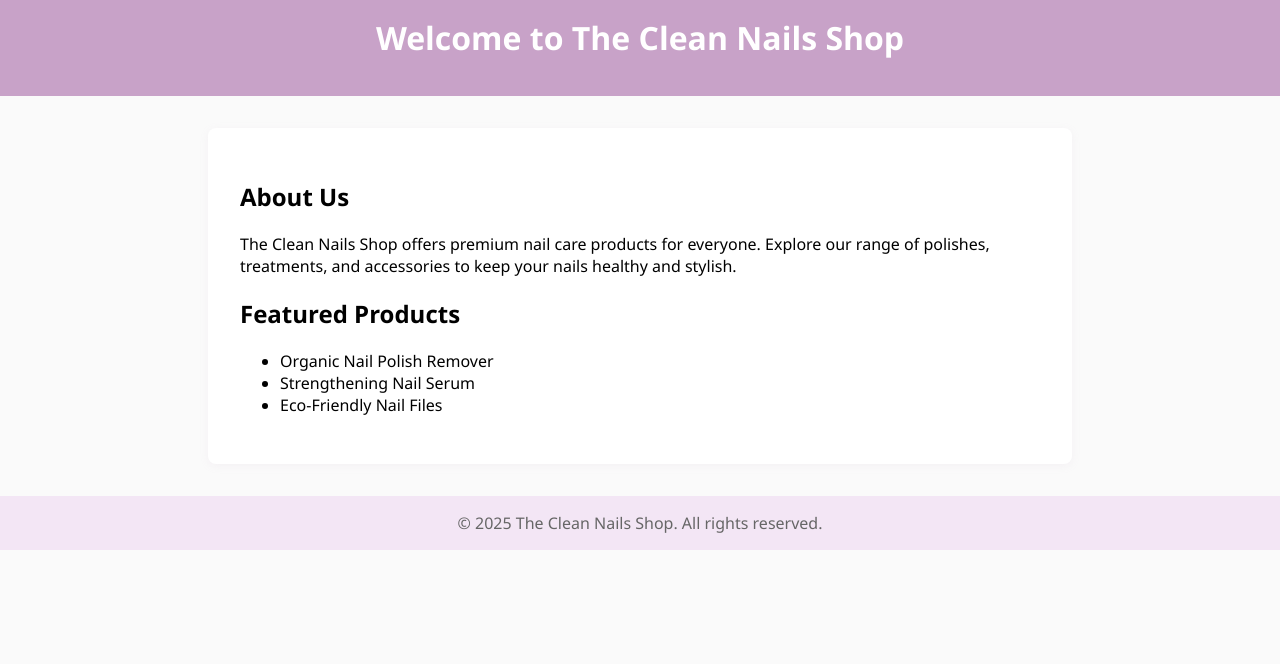
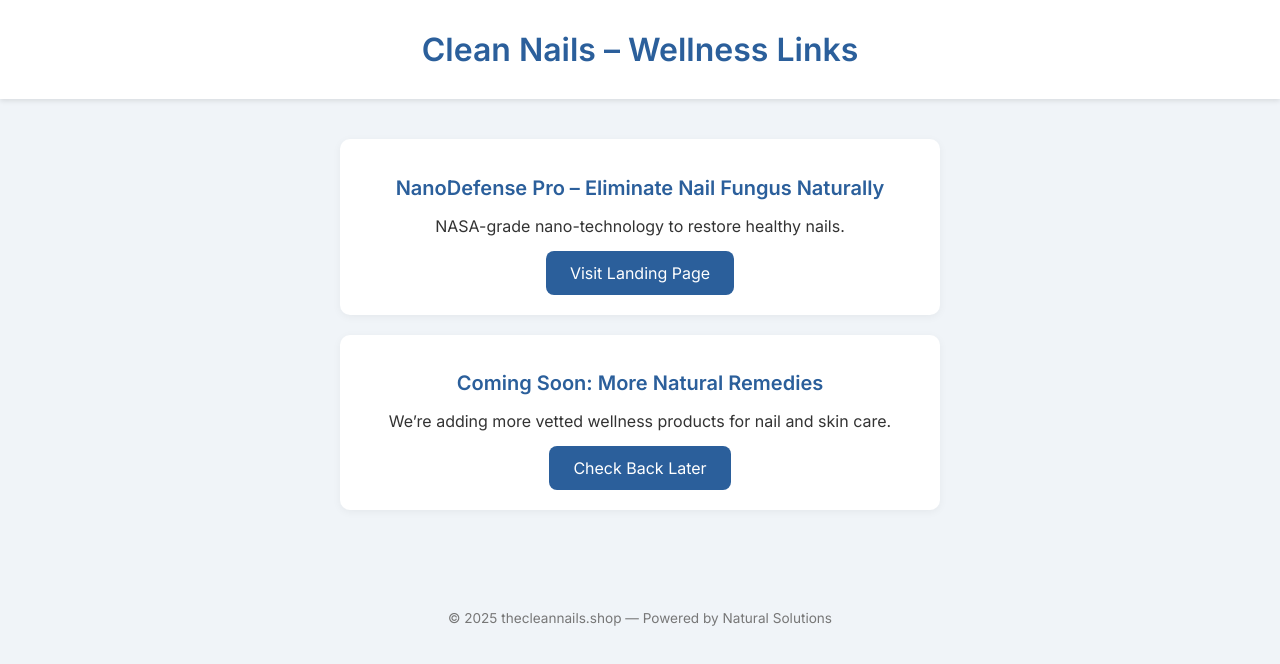
Before and after one commit to xuanpaite/the-clean-nails-shop, a plain HTML site: page index.html in a window 1280 px wide. Drawn offline with Linux system fonts and the light colour scheme.

Commit message:
Update index.html

```diff
--- a/index.html
+++ b/index.html
@@ -2,59 +2,96 @@
 <html lang="en">
 <head>
   <meta charset="UTF-8">
-    <title>The Clean Nails Shop</title>
   <meta name="viewport" content="width=device-width, initial-scale=1.0">
+  <title>Clean Nails | Natural Health Solutions</title>
+  <meta name="description" content="Explore top natural solutions for nail health. Discover NanoDefense Pro and more.">
+  <link href="https://fonts.googleapis.com/css2?family=Inter:wght@400;600&display=swap" rel="stylesheet">
   <style>
     body {
-            font-family: 'Segoe UI', Arial, sans-serif;
-            background: #fafafa;
+      font-family: 'Inter', sans-serif;
+      background: #f0f4f8;
       margin: 0;
       padding: 0;
+      color: #333;
     }
     header {
-            background: #c8a2c8;
-            color: #fff;
-            padding: 1rem 2rem;
+      background-color: #ffffff;
+      padding: 30px 20px;
+      text-align: center;
+      box-shadow: 0 2px 5px rgba(0,0,0,0.1);
+    }
+    header h1 {
+      font-size: 2rem;
+      color: #2b5f9b;
+      margin: 0;
+    }
+    main {
+      padding: 40px 20px;
+      max-width: 600px;
+      margin: auto;
+    }
+    .link-box {
+      background: #ffffff;
+      padding: 20px;
+      margin-bottom: 20px;
+      border-radius: 10px;
+      box-shadow: 0 2px 8px rgba(0,0,0,0.05);
       text-align: center;
     }
-        main {
-            max-width: 800px;
-            margin: 2rem auto;
-            background: #fff;
-            padding: 2rem;
+    .link-box h2 {
+      font-size: 1.25rem;
+      color: #2b5f9b;
+      margin-bottom: 10px;
+    }
+    .link-box p {
+      font-size: 1rem;
+      margin-bottom: 15px;
+    }
+    .link-box a {
+      text-decoration: none;
+      padding: 12px 24px;
+      background-color: #2b5f9b;
+      color: white;
       border-radius: 8px;
-            box-shadow: 0 2px 8px rgba(200,162,200,0.1);
+      display: inline-block;
+      transition: background-color 0.3s;
     }
-        h1 {
-            margin-top: 0;
+    .link-box a:hover {
+      background-color: #1d4172;
     }
     footer {
       text-align: center;
-            color: #666;
-            margin-top: 2rem;
-            padding: 1rem 0;
-            background: #f3e6f5;
+      font-size: 0.85rem;
+      color: #777;
+      margin-top: 40px;
+      padding-bottom: 20px;
     }
   </style>
 </head>
 <body>
+
   <header>
-        <h1>Welcome to The Clean Nails Shop</h1>
+    <h1>Clean Nails – Wellness Links</h1>
   </header>
+
   <main>
-        <h2>About Us</h2>
-        <p>
-            The Clean Nails Shop offers premium nail care products for everyone. Explore our range of polishes, treatments, and accessories to keep your nails healthy and stylish.
-        </p>
-        <h2>Featured Products</h2>
-        <ul>
-            <li>Organic Nail Polish Remover</li>
-            <li>Strengthening Nail Serum</li>
-            <li>Eco-Friendly Nail Files</li>
-        </ul>
+    <div class="link-box">
+      <h2>NanoDefense Pro – Eliminate Nail Fungus Naturally</h2>
+      <p>NASA-grade nano-technology to restore healthy nails.</p>
+      <a href="/nanodefense.html">Visit Landing Page</a>
+    </div>
+
+    <!-- You can duplicate this box to add more products or funnels -->
+    <div class="link-box">
+      <h2>Coming Soon: More Natural Remedies</h2>
+      <p>We’re adding more vetted wellness products for nail and skin care.</p>
+      <a href="#">Check Back Later</a>
+    </div>
   </main>
+
   <footer>
-        &copy; 2025 The Clean Nails Shop. All rights reserved.
+    &copy; 2025 thecleannails.shop — Powered by Natural Solutions
   </footer>
+
 </body>
 </html>
```
Lines whose indentation alone changed are shown as unchanged.
